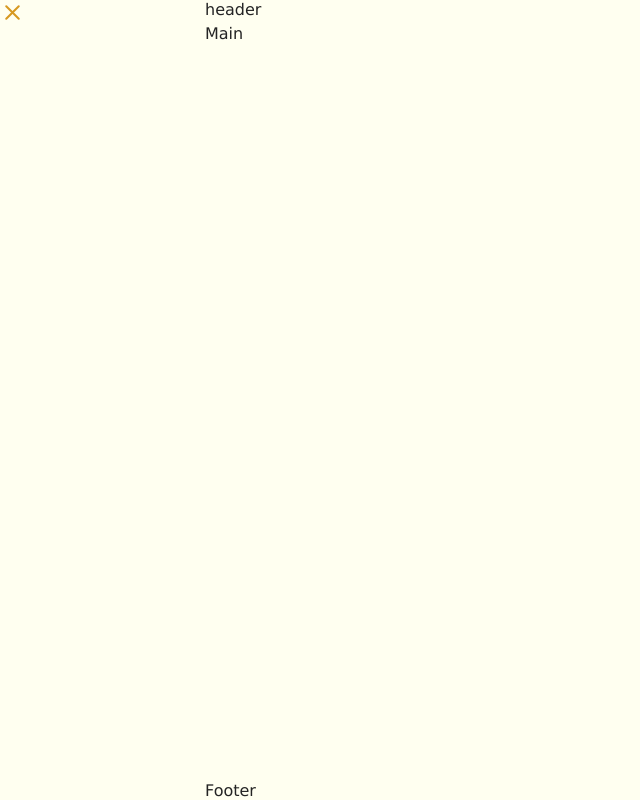
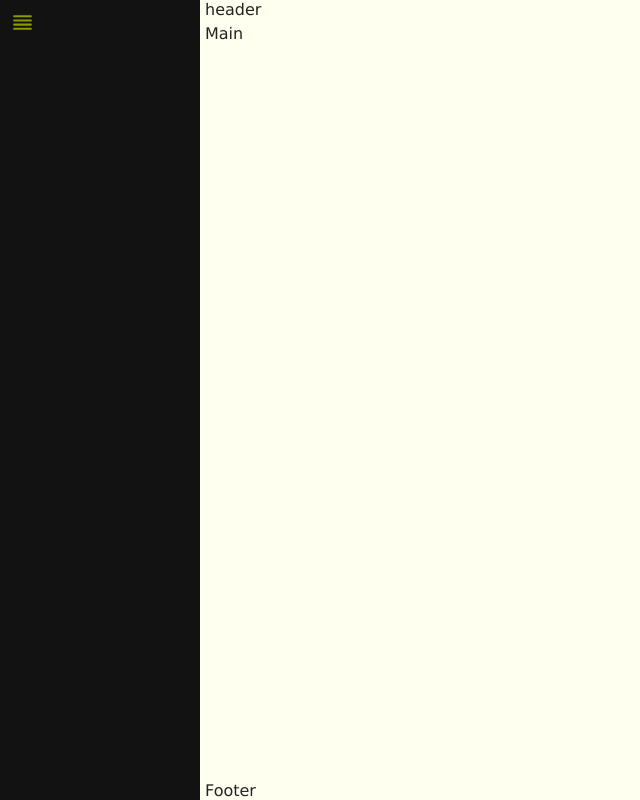
Before and after one commit to edarcode/edarcode, a React (Vite) app: page / in a window 1280 px wide. Both pictures are taken after a click on the button 12 px from the left and 12 px from the top of the page. Shown: the whole page, without its empty margins (0-640 px from the left). Built offline with nearby package versions, Linux system fonts and the light colour scheme.

Commit message:
avance aside

```diff
--- a/src/components/buttons/BtnIcon/BtnIcon.tsx
+++ b/src/components/buttons/BtnIcon/BtnIcon.tsx
@@ -4,16 +4,25 @@ import css from "./css.module.css";
 import { BTN__ICON_KIND } from "./kinds.js";
 import { Props } from "./types.js";
 
-export default function BtnIcon({ className, icon, kind, ...props }: Props) {
+export default function BtnIcon({
+	className,
+	icon,
+	kind,
+	onClick,
+	isVisible = true,
+	...props
+}: Props) {
 	const Icon = icon || Cross;
 	const finalClassNameBtn = joinClassNames([
 		css.btn,
-		BTN__ICON_KIND[kind ?? "yellow"],
+		BTN__ICON_KIND[kind ?? "green"],
 		className
 	]);
 
+	if (!isVisible) return null;
+
 	return (
-		<button {...props} className={finalClassNameBtn}>
+		<button {...props} onClick={onClick} className={finalClassNameBtn}>
 			<Icon />
 		</button>
 	);
--- a/src/components/buttons/BtnIcon/types.d.ts
+++ b/src/components/buttons/BtnIcon/types.d.ts
@@ -4,4 +4,6 @@ export type Props = {
 	className?: string;
 	icon?: JSX.ElementType;
 	kind?: keyof typeof BTN__ICON_KIND;
+	onClick?: () => void;
+	isVisible?: boolean;
 };
--- /dev/null
+++ b/src/components/svgs/Lines.tsx
@@ -0,0 +1,18 @@
+export default function Lines({ ...props }) {
+	return (
+		<svg
+			fill="none"
+			stroke="currentColor"
+			viewBox="0 0 24 24"
+			xmlns="http://www.w3.org/2000/svg"
+			{...props}
+		>
+			<path
+				strokeLinecap="round"
+				strokeLinejoin="round"
+				strokeWidth="2"
+				d="M4 6h16M4 10h16M4 14h16M4 18h16"
+			></path>
+		</svg>
+	);
+}
--- a/src/containers/Aside/Aside.tsx
+++ b/src/containers/Aside/Aside.tsx
@@ -1,4 +1,6 @@
+import { useState } from "react";
 import BtnIcon from "../../components/buttons/BtnIcon/BtnIcon";
+import Lines from "../../components/svgs/Lines";
 import { joinClassNames } from "../../utils/joinClassNames";
 import css from "./css.module.css";
 
@@ -7,10 +9,19 @@ type Props = {
 };
 
 export default function Aside({ className }: Props) {
-	const finalClassName = joinClassNames([css.header, className]);
+	const [isCollapsedAside, setIsCollapsedAside] = useState(true);
+
+	const finalClassName = joinClassNames([css.aside, className]);
+	const hCollapsedAside = () => setIsCollapsedAside(!isCollapsedAside);
+
 	return (
 		<aside className={finalClassName}>
-			<BtnIcon />
+			<BtnIcon onClick={hCollapsedAside} isVisible={isCollapsedAside} />
+			<BtnIcon
+				onClick={hCollapsedAside}
+				icon={Lines}
+				isVisible={!isCollapsedAside}
+			/>
 		</aside>
 	);
 }
--- a/src/containers/Aside/css.module.css
+++ b/src/containers/Aside/css.module.css
@@ -0,0 +1,6 @@
+.aside {
+	background-color: var(--c-darkblack);
+	padding: var(--p-md);
+	display: grid;
+	justify-items: start;
+}
--- a/src/global.css
+++ b/src/global.css
@@ -14,7 +14,7 @@ body {
 
 @media (prefers-color-scheme: dark) {
 	body {
-		background-color: var(--c-black);
+		background: var(--c-green);
 		color: var(--c-white);
 	}
 }
--- a/src/styles/colors.css
+++ b/src/styles/colors.css
@@ -1,8 +1,10 @@
 :root {
-	--c-black: #242424;
-	--c-red: #cc241d;
-	--c-green: #98971a;
-	--c-yellow: #d79921;
+	--c-black: hsl(0, 0%, 14%);
+	--c-darkblack: hsl(0, 0%, 7%);
+	--c-lightblack: hsl(0, 0%, 20%);
+	--c-red: hsl(2, 75%, 46%);
+	--c-green: hsl(65, 100%, 30%);
+	--c-yellow: hsl(50, 100%, 50%);
 	--c-blue: #458588;
 	--c-gray: #928374;
 	--c-lightgray: #cfcfcf;
--- a/src/styles/shadow.css
+++ b/src/styles/shadow.css
@@ -1,4 +1,4 @@
 :root {
-	--s-sm: 0px 0px 8px rgba(69, 69, 69, 0.3);
-	--s-md: 0px 0px 12px rgba(69, 69, 69, 0.5);
+	--s-sm-black: 0px 0px 8px rgba(69, 69, 69, 0.3);
+	--s-md-lightblack: 0px 0px 12px rgba(69, 69, 69, 0.5);
 }
```
Also changed, not shown: src/components/Counter/Counter.tsx (deleted, +0 -14 lines), src/components/Counter/css.module.css (deleted).
